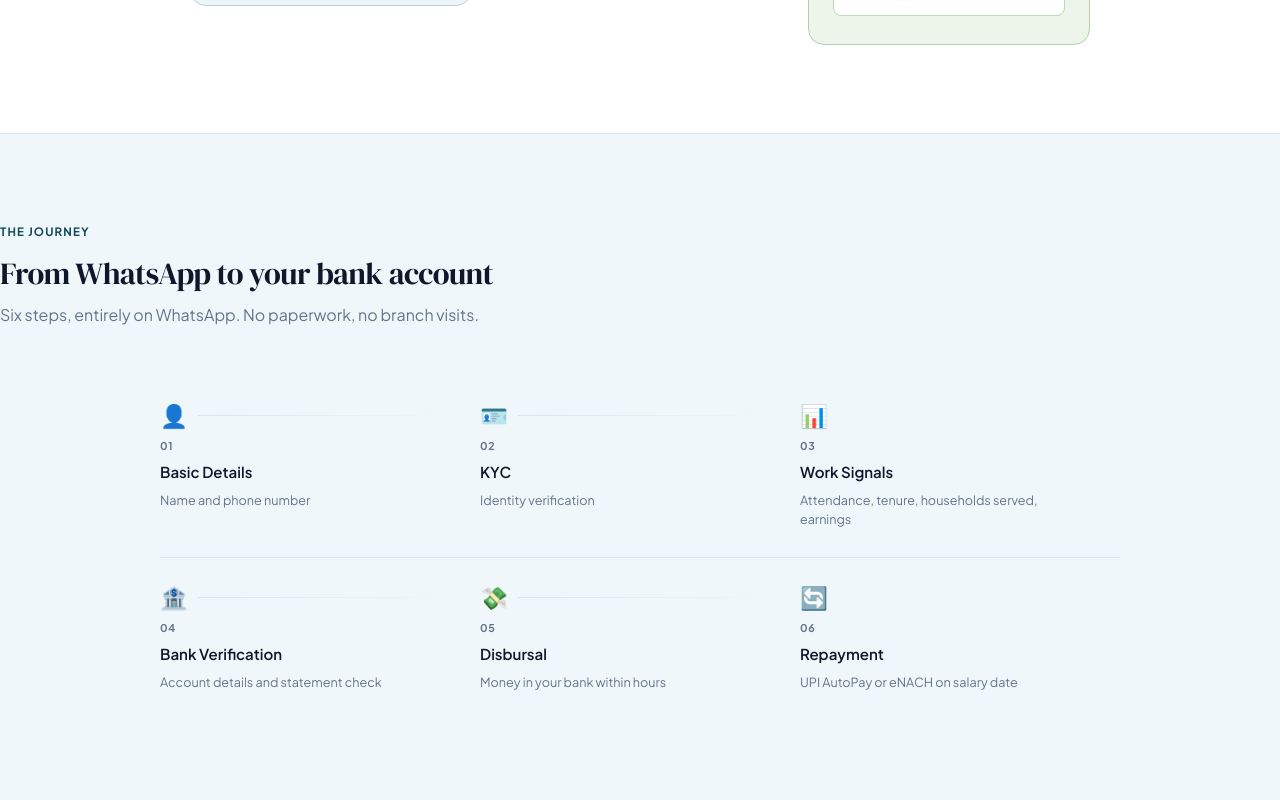
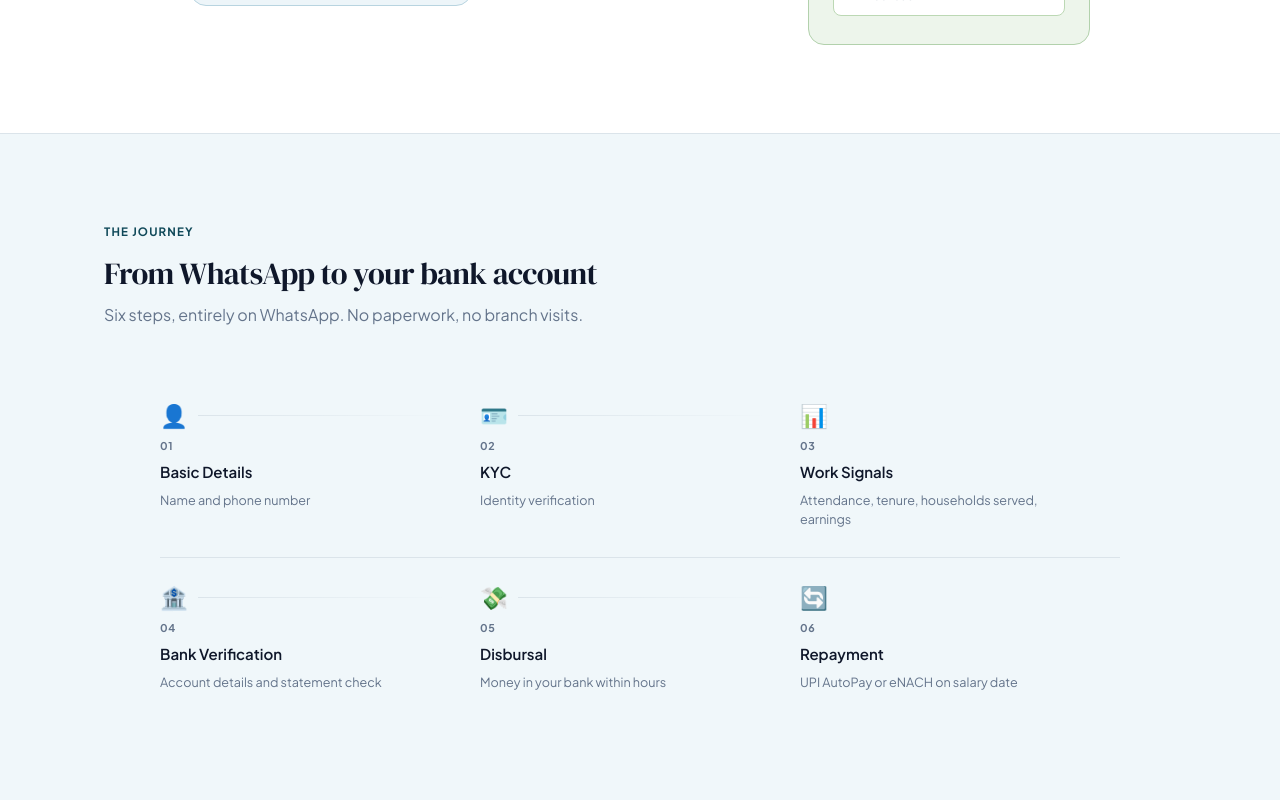
Before and after one commit to Payday-Tech/itspayday, a Next.js app: page / in a window 1280 px wide. Shown: the part 1860-2660 px from the top of the page. Built offline with nearby package versions, Linux system fonts and the light colour scheme; no server answers.

Commit message:
Fix alignment: use padding-top/bottom on sections that combine with section-alt

```diff
--- a/app/globals.css
+++ b/app/globals.css
@@ -698,7 +698,8 @@ section {
 /* ── Ecosystem ── */
 
 .eco-section {
-  padding: 88px 0;
+  padding-top: 88px;
+  padding-bottom: 88px;
   border-top: 1px solid var(--color-border);
 }
 
@@ -884,7 +885,8 @@ section {
 /* ── Journey ── */
 
 .journey-section {
-  padding: 88px 0;
+  padding-top: 88px;
+  padding-bottom: 88px;
   border-top: 1px solid var(--color-border);
 }
 
```
